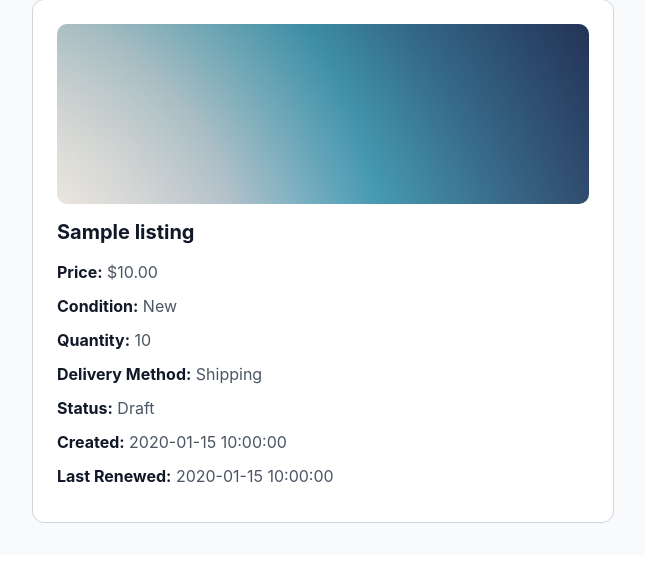
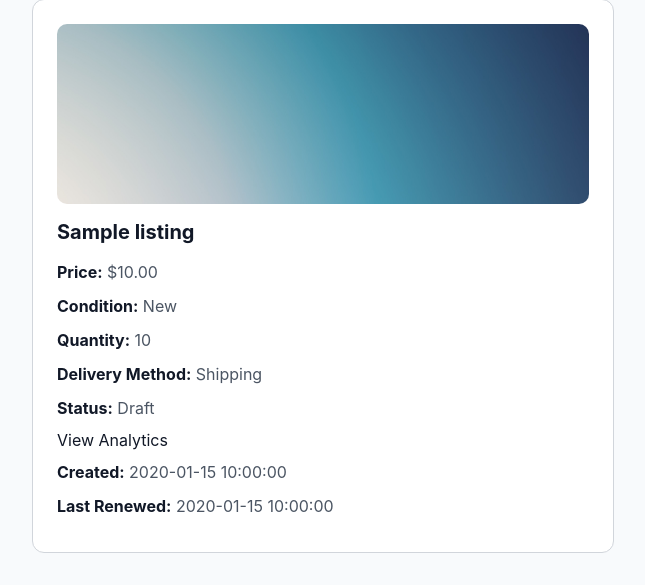
Before and after one commit to ebongiorno/Omnibuy, a PHP site: page /pages/my-listings.php in a window 1280 px wide. Shown: the part 303-888 px from the top of the page, without its empty margins (18-663 px from the left). Before the commit the page ends 826 px from the top, so only its background shows below. Run offline with PHP 8.4, Linux system fonts and the light colour scheme; the visitor is signed in with stand-in values (Sample User, id 1); tables that the repository leaves empty hold one stand-in row (values such as "Sample post"); some libraries are stand-ins or nearby versions.

Commit message:
Added a link to the listing analytics page for each listing to its card

```diff
--- a/public/pages/my-listings.php
+++ b/public/pages/my-listings.php
@@ -349,6 +349,16 @@ include $header;
                             ) ?>
                         </p>
 
+                        <!-- UC-11: View Listing Analytics -->
+                        <div class="my-listings__analytics-link">
+                            <a
+                                href="/pages/listing-analytics.php?id=<?= (int) $listing['listing_id'] ?>"
+                                class="my-listings__analytics"
+                            >
+                                View Analytics
+                            </a>
+                        </div>
+
                         <?php if ($listing['listing_status'] === 'active'): ?>
                             <div class="my-listings__actions">
                                 <a
```
